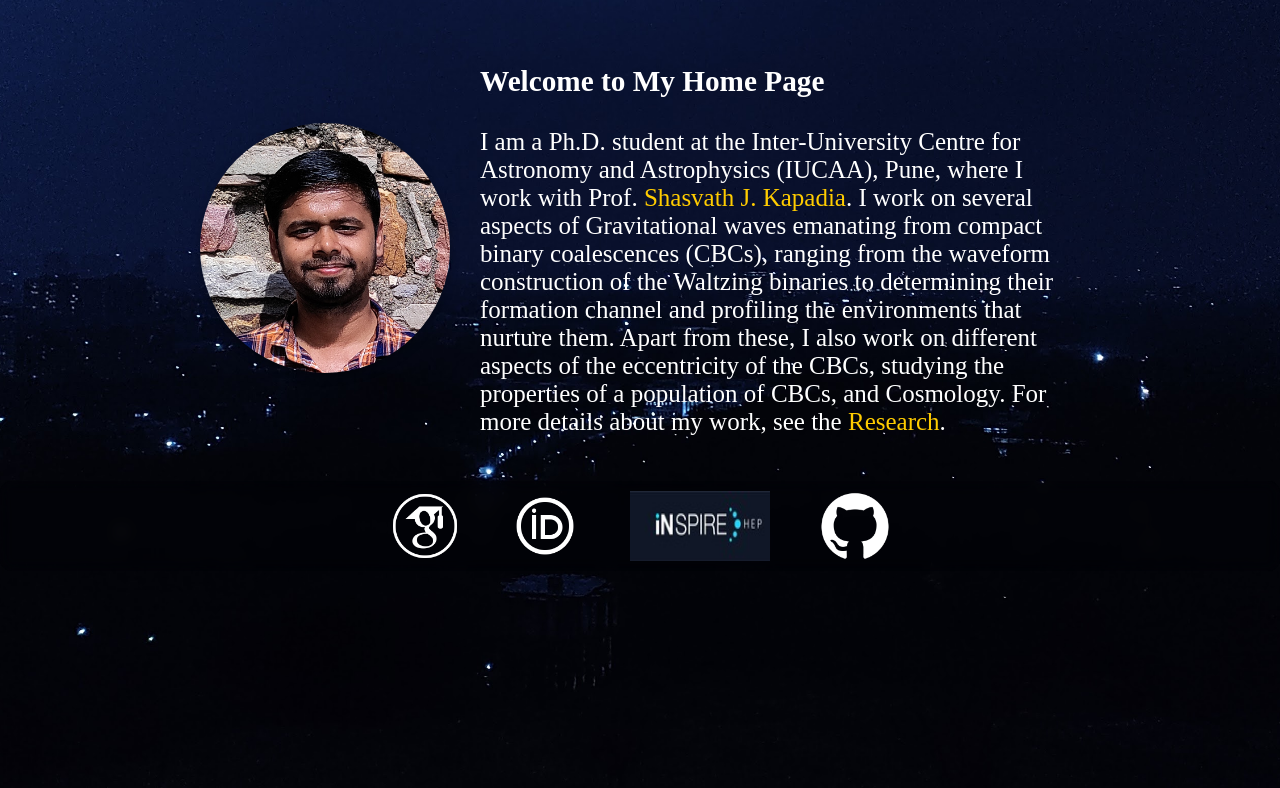
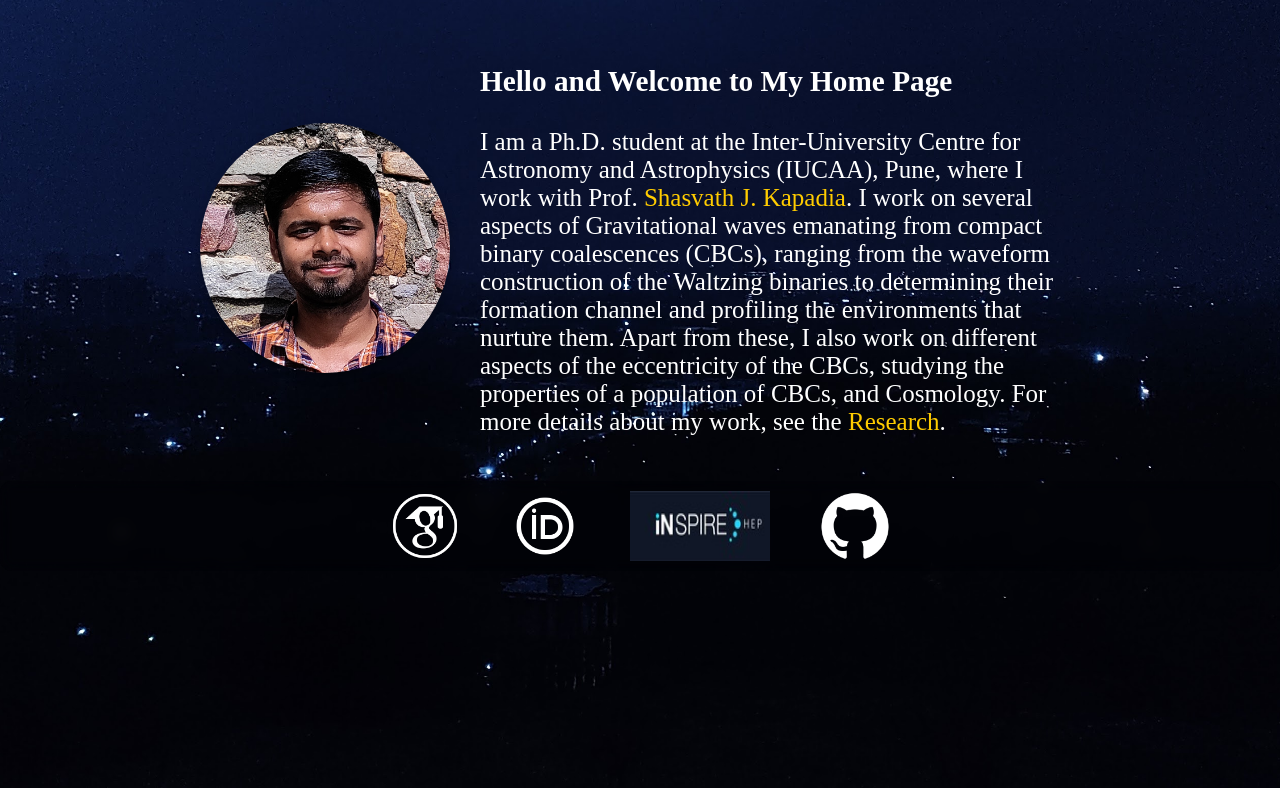
Before and after one commit to avinash-tiwari-at/avinash-tiwari-at.github.io, a Jekyll site: the page built from index.md, in a window 1280 px wide, cut to the strip 112-900 px from the top of the page. Built offline with Jekyll 4.4.1, drawn with Linux system fonts in a browser that asks for light colours.

Commit message:
Update index.md

```diff
--- a/index.md
+++ b/index.md
@@ -8,7 +8,7 @@ bodyClass: home
   <img src="./pic6.jpg" alt="Profile Picture" class="profile-pic">
 
   <div class="home-text">
-    <h3>Welcome to My Home Page</h3>
+    <h3>Hello and Welcome to My Home Page</h3>
     <p>
       I am a Ph.D. student at the Inter-University Centre for Astronomy and Astrophysics (IUCAA), Pune, where I work with Prof. <a href="https://shasvath-kapadia.github.io/home/" target="_blank">Shasvath J. Kapadia</a>. I work on several aspects of Gravitational waves emanating from compact binary coalescences (CBCs), ranging from the waveform construction of the Waltzing binaries to determining their formation channel and profiling the environments that nurture them. Apart from these, I also work on different aspects of the eccentricity of the CBCs, studying the properties of a population of CBCs, and Cosmology. For more details about my work, see the <a href="https://avinash-tiwari-at.github.io/research.html" target="_blank">Research</a>.
     </p>
```
